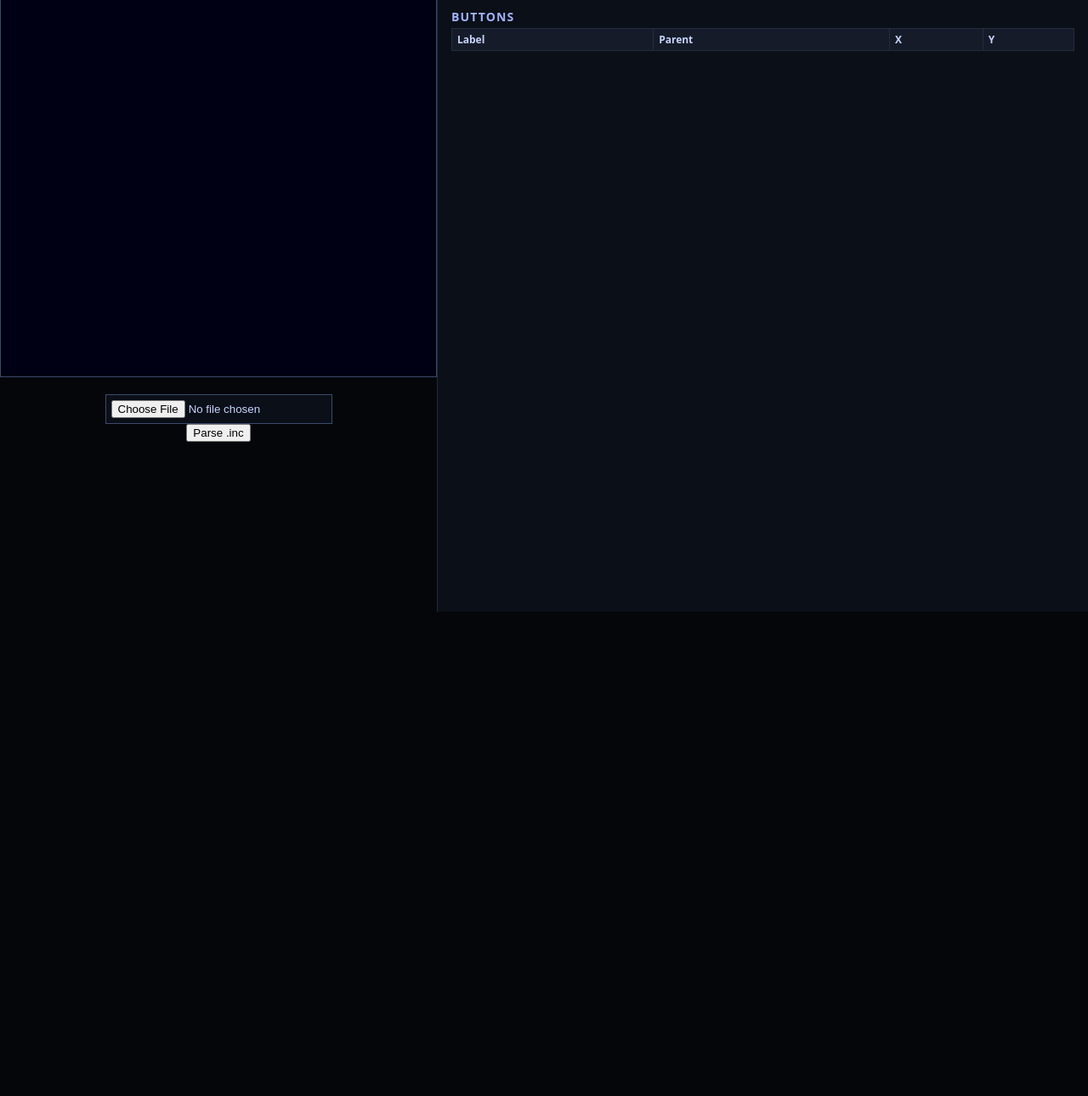
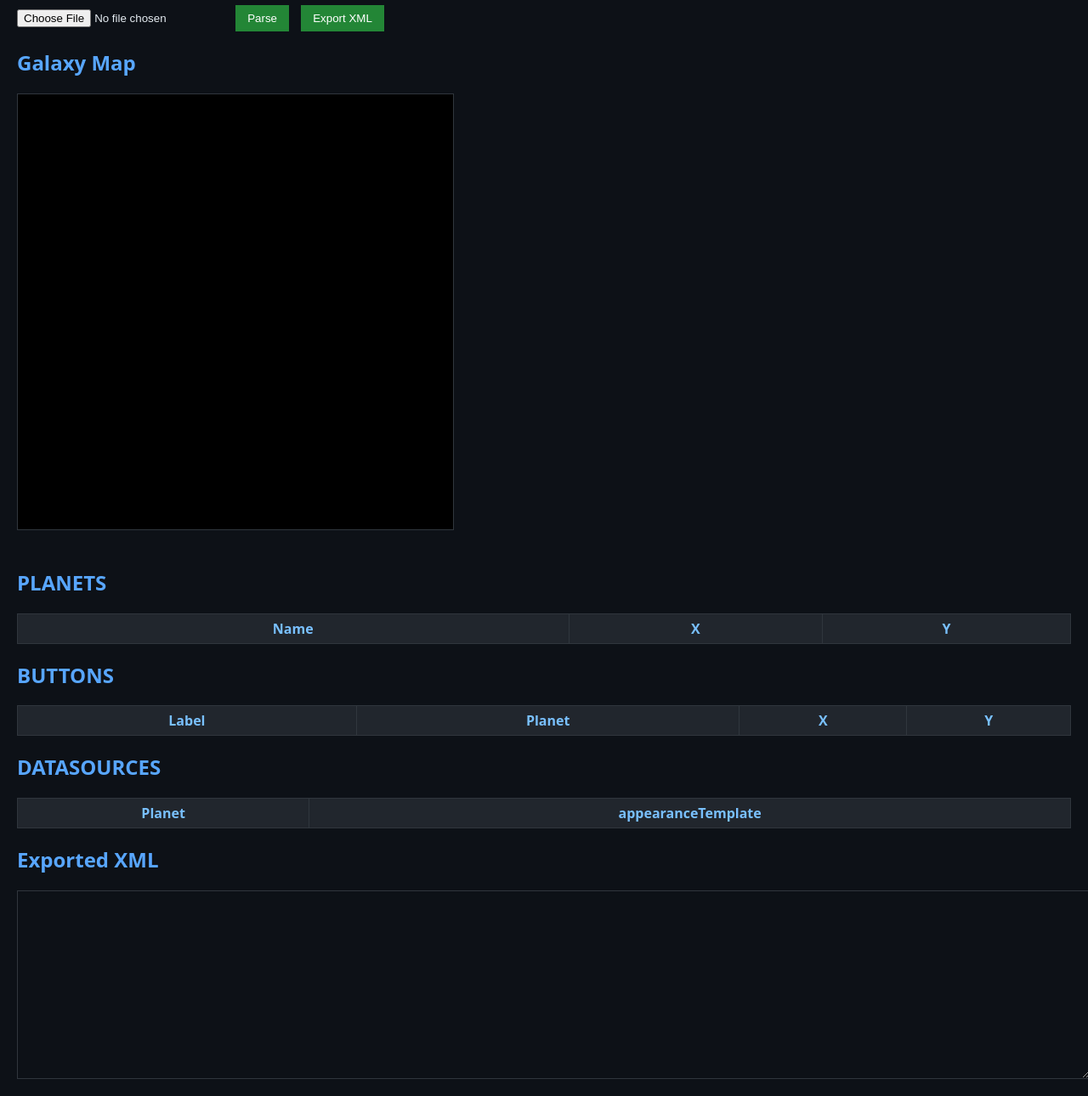
Before and after one commit to Almec-swg/SWG-UI-Editor, a plain HTML site: page SWG-UI-Editor/index.html in a window 1280 px wide. Shown: the part 80-1370 px from the top of the page at 85% size. Before the commit the page ends 800 px from the top, so only its background shows below. Drawn offline with Linux system fonts and the light colour scheme.

Commit message:
Enhance index.html with styles and layout updates
Added styling and reorganized layout for better user experience.

```diff
--- a/SWG-UI-Editor/index.html
+++ b/SWG-UI-Editor/index.html
@@ -1,44 +1,123 @@
 <!DOCTYPE html>
-<html lang="en">
+<html>
 <head>
   <meta charset="UTF-8">
   <title>SWG Galaxy Map Editor</title>
-    <link rel="stylesheet" href="style.css">
+  <style>
+    body {
+      background: #0d1117;
+      color: #e6edf3;
+      font-family: system-ui, sans-serif;
+      margin: 20px;
+    }
+
+    h1, h2 {
+      color: #58a6ff;
+    }
+
+    table {
+      border-collapse: collapse;
+      margin-bottom: 20px;
+      width: 100%;
+      background: #161b22;
+    }
+
+    th, td {
+      border: 1px solid #30363d;
+      padding: 6px 10px;
+    }
+
+    th {
+      background: #21262d;
+      color: #79c0ff;
+    }
+
+    input[type="text"] {
+      width: 95%;
+      background: #0d1117;
+      color: #e6edf3;
+      border: 1px solid #30363d;
+      padding: 4px;
+    }
+
+    #mapCanvas {
+      border: 1px solid #30363d;
+      background: black;
+      margin-bottom: 20px;
+    }
+
+    #output {
+      width: 100%;
+      height: 200px;
+      background: #0d1117;
+      color: #e6edf3;
+      border: 1px solid #30363d;
+      padding: 10px;
+    }
+
+    button {
+      background: #238636;
+      border: none;
+      padding: 8px 14px;
+      color: white;
+      cursor: pointer;
+      margin-right: 10px;
+    }
+
+    button:hover {
+      background: #2ea043;
+    }
+  </style>
 </head>
 <body>
 
-<div id="app">
+  <h1>SWG Galaxy Map Editor</h1>
 
-    <!-- LEFT PANEL -->
-    <div id="left-panel">
+  <input type="file" id="fileInput" accept=".inc">
+  <button id="parseBtn">Parse</button>
+  <button id="exportBtn">Export XML</button>
+
+  <h2>Galaxy Map</h2>
   <canvas id="mapCanvas" width="512" height="512"></canvas>
 
-        <input type="file" id="fileInput" accept=".inc,.xml">
-        <button id="parseBtn">Parse .inc</button>
-    </div>
-
-    <!-- RIGHT PANEL -->
-    <div id="right-panel">
-
-        <h2>Planets</h2>
+  <h2>PLANETS</h2>
   <table id="planetTable">
     <thead>
-                <tr><th>Name</th><th>X</th><th>Y</th></tr>
+      <tr>
+        <th>Name</th>
+        <th>X</th>
+        <th>Y</th>
+      </tr>
     </thead>
     <tbody></tbody>
   </table>
 
-        <h2>Buttons</h2>
+  <h2>BUTTONS</h2>
   <table id="buttonTable">
     <thead>
-                <tr><th>Label</th><th>Parent</th><th>X</th><th>Y</th></tr>
+      <tr>
+        <th>Label</th>
+        <th>Planet</th>
+        <th>X</th>
+        <th>Y</th>
+      </tr>
     </thead>
     <tbody></tbody>
   </table>
 
-    </div>
+  <h2>DATASOURCES</h2>
+  <table id="dataSourceTable">
+    <thead>
+      <tr>
+        <th>Planet</th>
+        <th>appearanceTemplate</th>
+      </tr>
+    </thead>
+    <tbody></tbody>
+  </table>
 
-</div>
+  <h2>Exported XML</h2>
+  <textarea id="output"></textarea>
 
   <script src="load.js"></script>
 </body>
```
Lines whose indentation alone changed are shown as unchanged.
